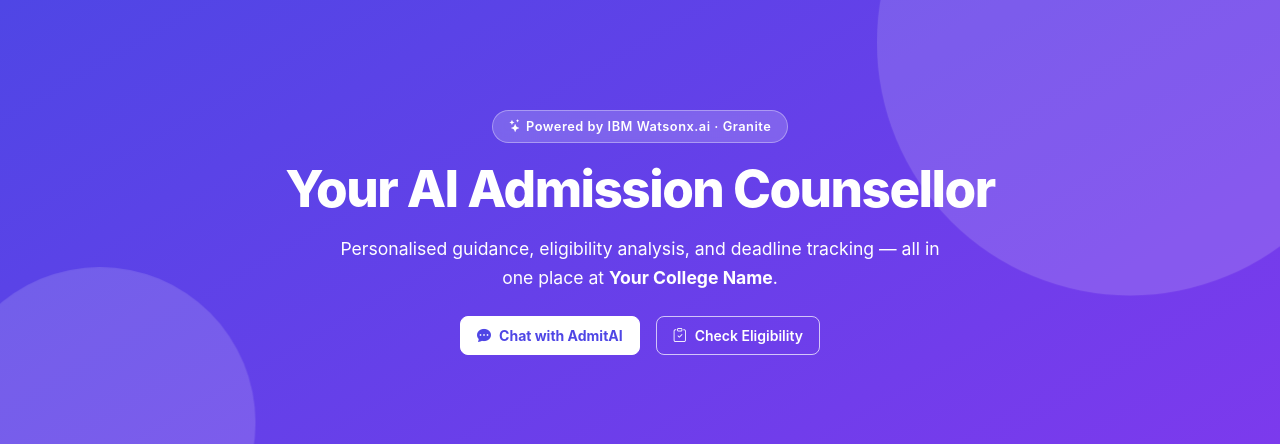
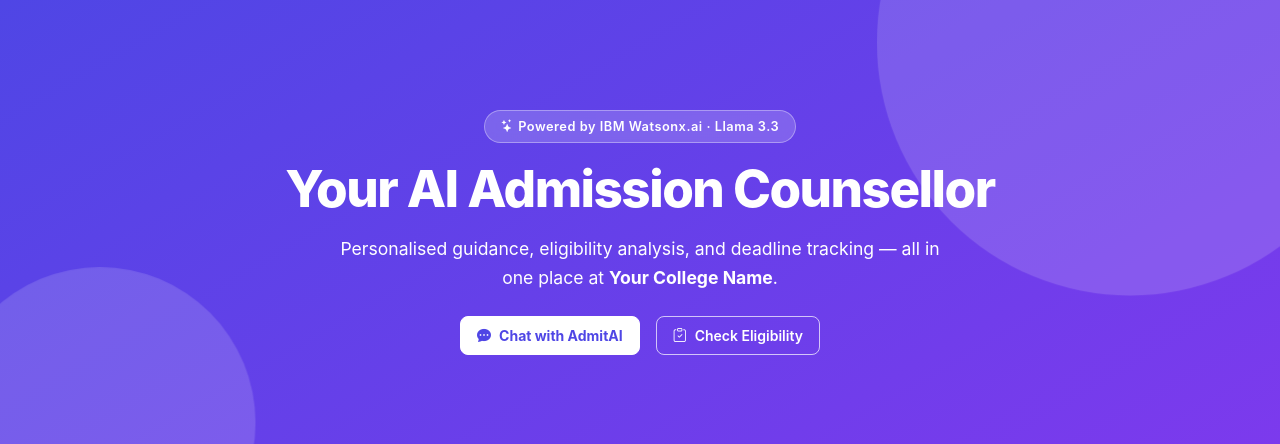
Before and after one commit to Mahimna28/A-College-Admission-Agent, a Flask app: page / in a window 1280 px wide. Shown: the part 64-508 px from the top of the page. Run offline with Flask 3, Linux system fonts and the light colour scheme; some libraries are stand-ins or nearby versions.

Commit message:
refactor: replace Granite with Llama 3.3 70B — rename GRANITE_MODEL_ID to MODEL_ID, update all UI labels and docs

```diff
--- a/app.py
+++ b/app.py
@@ -1,6 +1,6 @@
 """
 app.py  –  College Admission Agent
-Flask backend powered by IBM Watsonx.ai (Granite models)
+Flask backend powered by IBM Watsonx.ai (Llama models)
 """
 from __future__ import annotations
 
@@ -204,7 +204,7 @@ def _get_model() -> ModelInference:
     api_key = os.getenv("WATSONX_API_KEY", "")
     project_id = os.getenv("WATSONX_PROJECT_ID", "")
     url = os.getenv("WATSONX_URL", "https://au-syd.ml.cloud.ibm.com")
-    model_id = os.getenv("GRANITE_MODEL_ID", "ibm/granite-3-3-8b")
+    model_id = os.getenv("MODEL_ID", "meta-llama/llama-3-3-70b-instruct")
 
     if not api_key or api_key == "your_ibm_cloud_api_key_here":
         raise EnvironmentError(
@@ -600,7 +600,7 @@ def test_watsonx():
         test_response = model.generate(prompt="Say 'IBM Watsonx is working!'")
         return jsonify({
             "status": "connected",
-            "model": os.getenv("GRANITE_MODEL_ID", "ibm/granite-3-3-8b-instruct"),
+            "model": os.getenv("MODEL_ID", "meta-llama/llama-3-3-70b-instruct"),
             "test_response": str(test_response)[:200]
         })
     except Exception as e:
--- a/templates/index.html
+++ b/templates/index.html
@@ -46,7 +46,7 @@
   <div class="hero-bg-shapes"></div>
   <div class="container-xl text-center hero-content">
     <div class="hero-badge mb-3">
-      <i class="bi bi-stars me-1"></i> Powered by IBM Watsonx.ai · Granite
+      <i class="bi bi-stars me-1"></i> Powered by IBM Watsonx.ai · Llama 3.3
     </div>
     <h1 class="hero-title">Your AI Admission Counsellor</h1>
     <p class="hero-subtitle">Personalised guidance, eligibility analysis, and deadline tracking — all in one place at <strong>{{ institution }}</strong>.</p>
@@ -443,7 +443,7 @@
           </button>
         </div>
         <div class="d-flex justify-content-between align-items-center mt-2">
-          <small class="text-muted"><i class="bi bi-shield-check me-1"></i>Powered by IBM Watsonx.ai Granite</small>
+          <small class="text-muted"><i class="bi bi-shield-check me-1"></i>Powered by IBM Watsonx.ai · Llama 3.3</small>
           <button class="btn btn-sm btn-outline-secondary" id="clearChat"><i class="bi bi-trash me-1"></i>Clear Chat</button>
         </div>
       </div>
```
Also changed, not shown: README.md, 1 other file.
